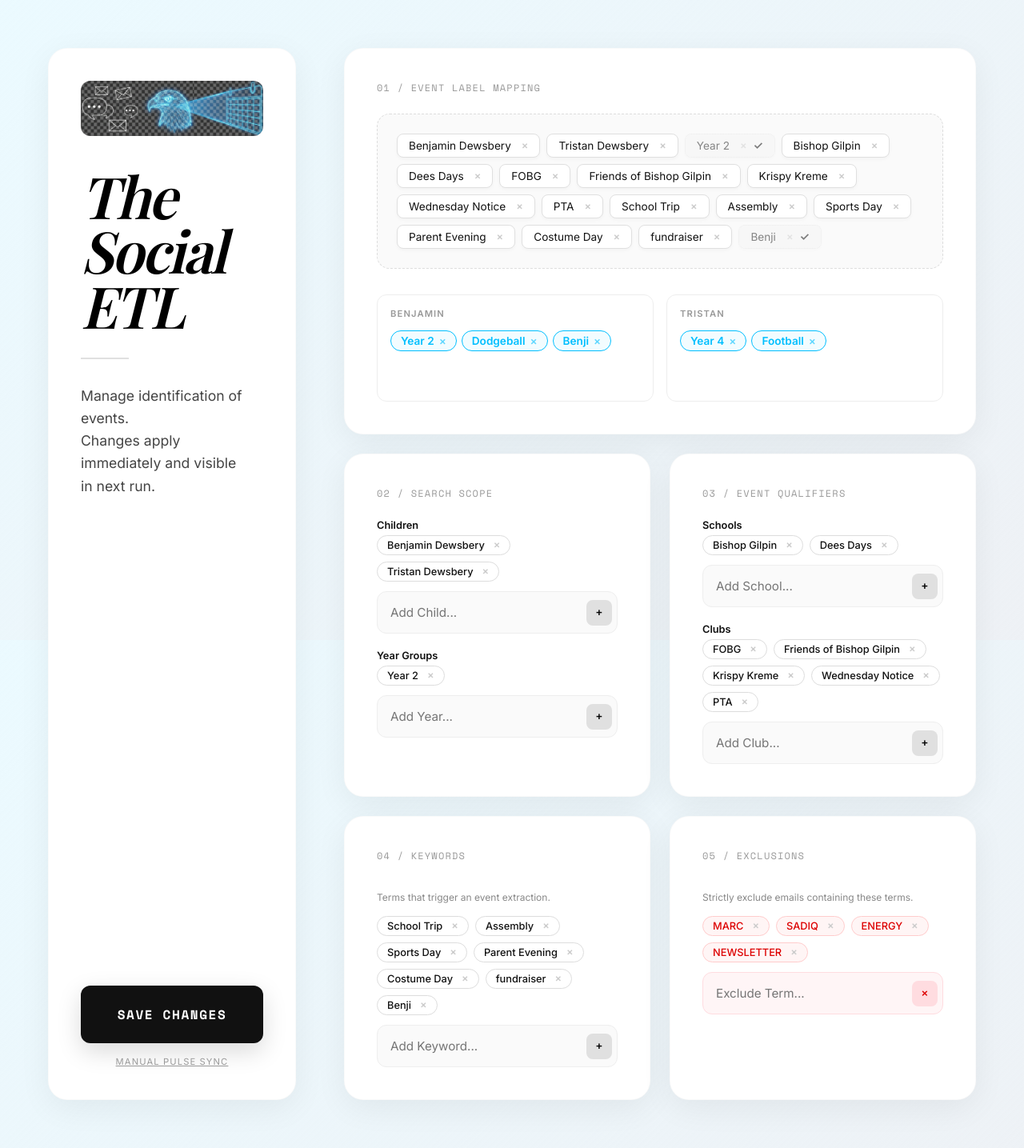
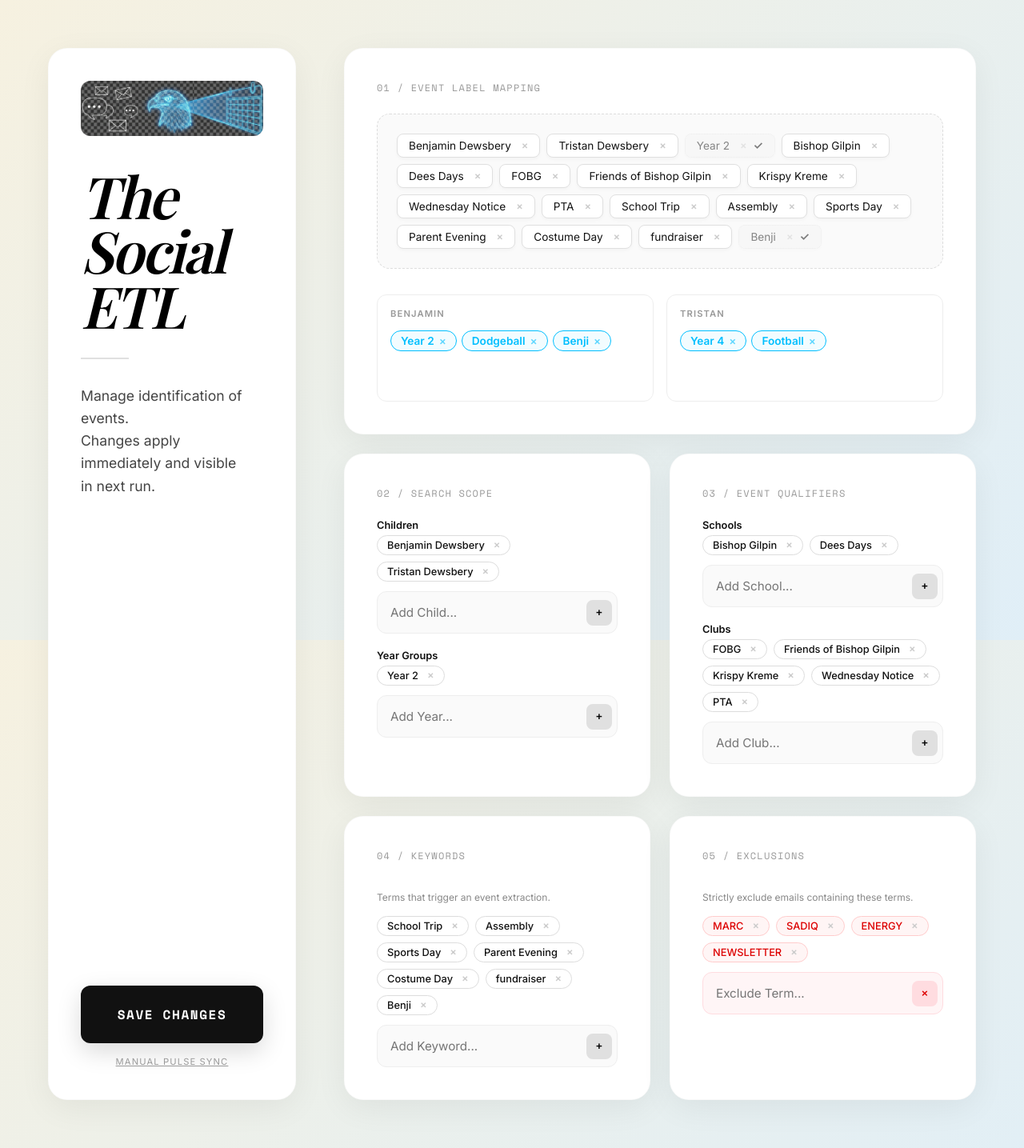
Before and after one commit to Dewsbex/social-etl-scheduler, a Flask app: page / in a window 1280 px wide. Shown: the whole page at 80% size. Run offline with Flask 3, Linux system fonts and the light colour scheme; some libraries are stand-ins or nearby versions; some web fonts are replaced.

Commit message:
UI: Burnished Dawn Signature Gradient upgrade (v124)

```diff
--- a/templates/settings.html
+++ b/templates/settings.html
@@ -11,23 +11,19 @@
            1. THE LAB ENVIRONMENT (Background)
            ========================================= */
         body {
-            /* THE ORB LIGHT GRADIENT */
-            /* Light Source: Signature Blue (#00BFFF) at 8% opacity (Top Left) */
-            /* Ground: Cool Platinum (#eef1f5) (Bottom Right) */
-            background: linear-gradient(135deg, rgba(0, 191, 255, 0.08) 0%, #eef1f5 100%);
+            /* THE BURNISHED DAWN GRADIENT */
+            /* Matches Main Site: Antique Brass -> Deep Azure */
+            background: linear-gradient(135deg, rgba(181, 139, 0, 0.12) 0%, rgba(0, 119, 190, 0.12) 100%);
 
-            /* Locks the light source in place while scrolling */
             background-attachment: fixed;
 
             color: #111;
             font-family: 'Inter', sans-serif;
             margin: 0;
-            /* Maintain the laboratory spacing */
             padding: 60px;
             min-height: 100vh;
             box-sizing: border-box;
 
-            /* PRO FINISH: Crisp typography */
             -webkit-font-smoothing: antialiased;
             -moz-osx-font-smoothing: grayscale;
         }
```
Also changed, not shown: templates/index.html (+3 -4 lines).
